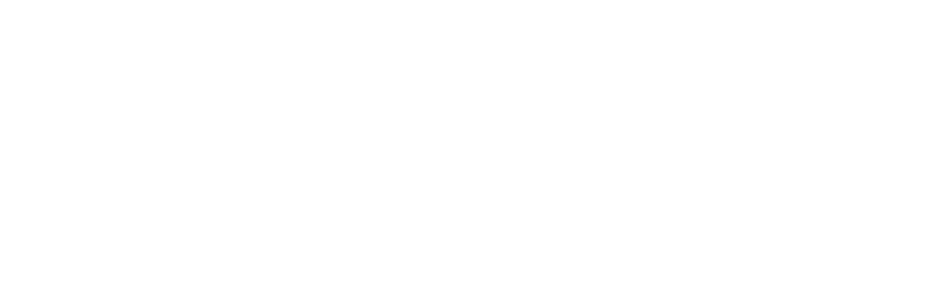
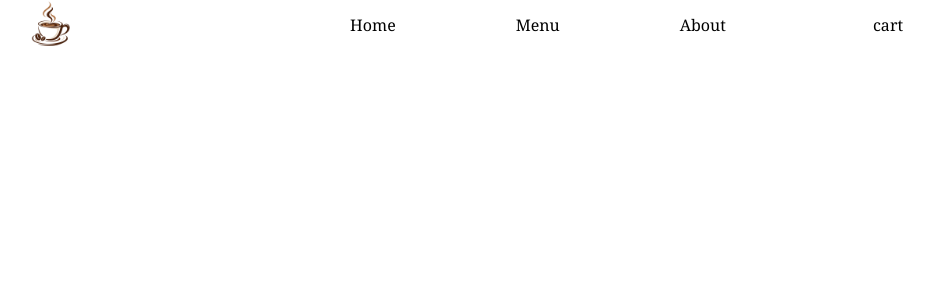
Before and after one commit to piyush-gif/allInOne, a React (Vite) app in the folder my-app/: page /menu in a window 1280 px wide. Before the commit this address had no page. Shown: the top 300 px of the page, without its empty margins (102-1036 px from the left). Built offline with nearby package versions, Linux system fonts and the light colour scheme.

Commit message:
menu page

```diff
--- a/my-app/src/App.jsx
+++ b/my-app/src/App.jsx
@@ -2,13 +2,14 @@
 
 import "./styling/App.css";
 import Homepage from "./Homepage.jsx";
+import Menu from "./Menu.jsx";
 
 function App() {
   return (
     <BrowserRouter>
       <Routes>
         <Route path="/" element={<Homepage />} />
-        {/* <Route path="/menu" element={<>} /> */}
+        <Route path="/menu" element={<Menu />} />
         {/* <Route path="/about" element={<About/>} /> */}
       </Routes>
     </BrowserRouter>
--- a/my-app/src/Menu.jsx
+++ b/my-app/src/Menu.jsx
@@ -0,0 +1,11 @@
+import Navbar from "./Navbar";
+const Menu = () => {
+  return (
+    <div>
+      <Navbar />
+      <div></div>
+    </div>
+  );
+};
+
+export default Menu;
```
